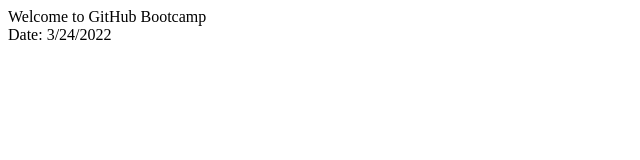
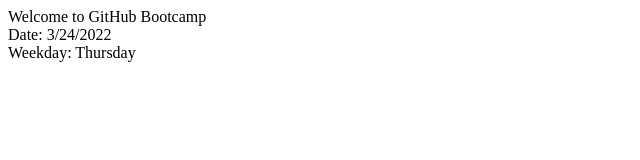
Before and after one commit to sharvaribacha/bootcamp, a plain HTML site: page index.html in a window 1280 px wide. Shown: the whole page, without its empty margins (0-640 px from the left). Drawn offline with Linux system fonts and the light colour scheme.

Commit message:
added weekday

```diff
--- a/index.html
+++ b/index.html
@@ -10,5 +10,7 @@
     Welcome to GitHub Bootcamp
     <br>
     Date: 3/24/2022
+    <br>
+    Weekday: Thursday
 </body>
 </html>
```
